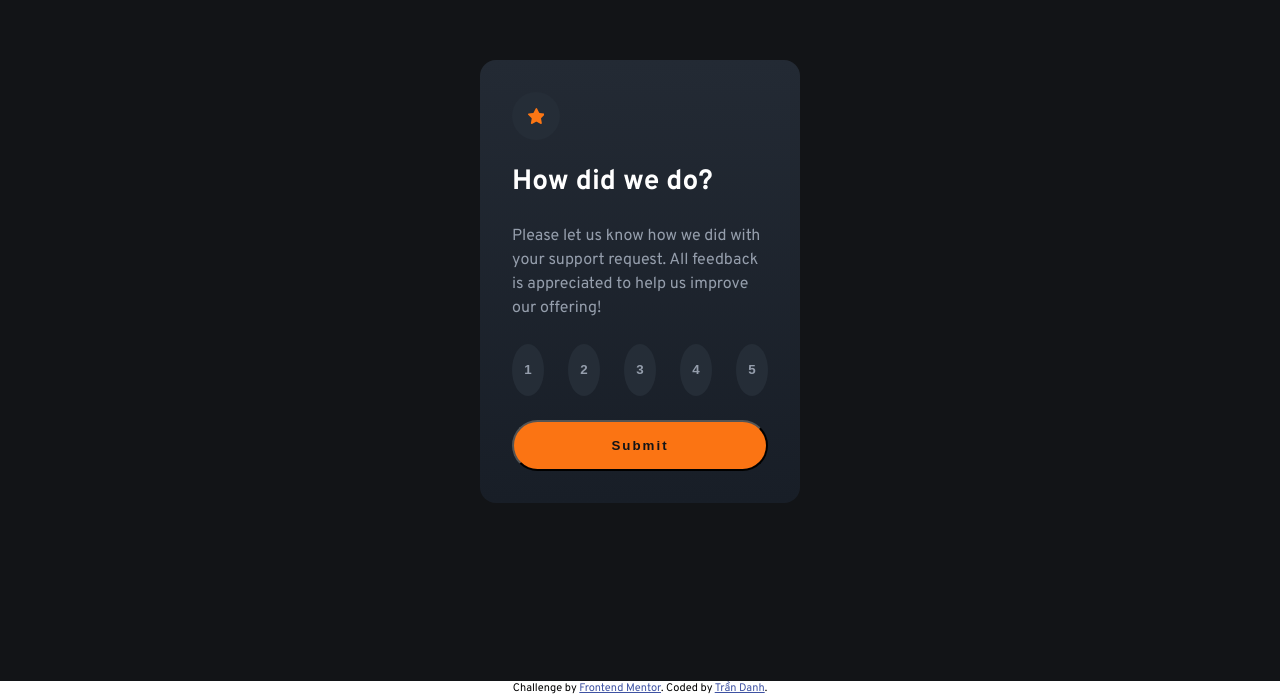
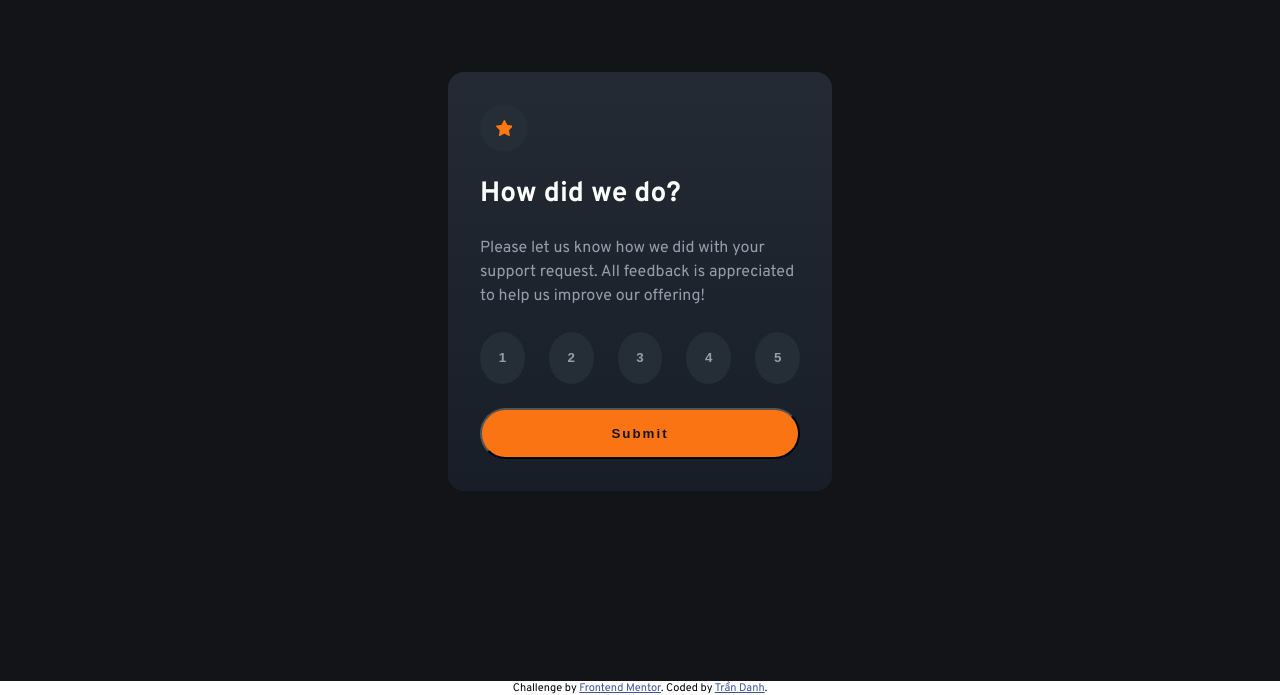
Before and after one commit to TranDanh1122/rating_component, a plain HTML site: page index.html in a window 1280 px wide. Shown: the part 119-814 px from the top of the page. Drawn offline with Linux system fonts and the light colour scheme.

Commit message:
imrove responsive

```diff
--- a/styles.css
+++ b/styles.css
@@ -30,7 +30,7 @@ main {
 
 .card {
     width: 100%;
-    max-width: 25vw;
+    max-width: 30vw;
     background-image: linear-gradient(to bottom, #232A34, #181E27);
     display: flex;
     flex-flow: column nowrap;
```
